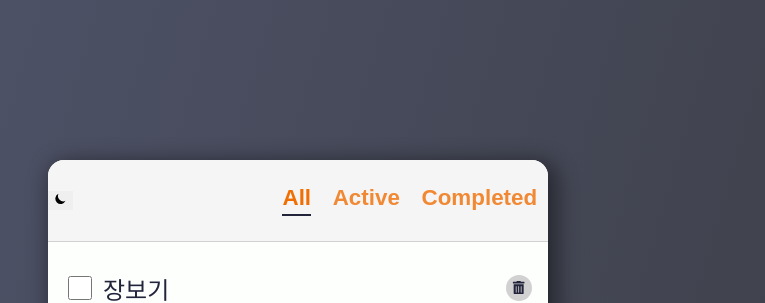
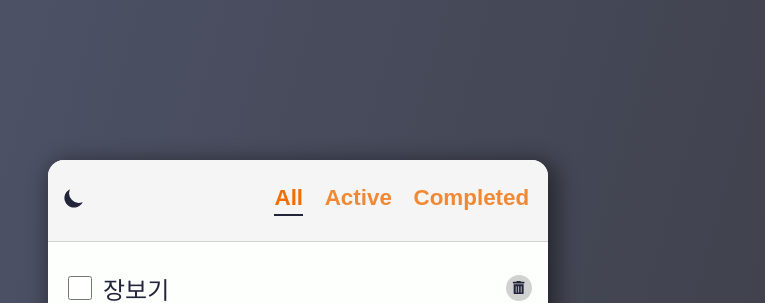
Before and after one commit to hheeju98/react-todo, a React (Create React App) app: page / in a window 1280 px wide. Shown: the top 303 px of the page, without its empty margins (342-1107 px from the left). Built offline with nearby package versions, Linux system fonts and the light colour scheme.

Commit message:
다크모드 스타일링

```diff
--- a/src/components/Header/Header.jsx
+++ b/src/components/Header/Header.jsx
@@ -8,7 +8,7 @@
 
   return (
     <header className={styles.header}>
-      <button onClick={toggleDarkMode}>
+      <button onClick={toggleDarkMode} className={styles.toggle}>
         {!darkMode && <HiMoon />}
         {darkMode && <HiSun />}
       </button>
--- a/src/components/Header/Header.module.css
+++ b/src/components/Header/Header.module.css
@@ -1,11 +1,24 @@
 .header {
   display: flex;
   justify-content: space-between;
+  padding: 0 0.5rem;
   align-items: center;
   background-color: var(--color-bg-dark);
   border-bottom: 1px solid var(--color-grey);
 }
 
+.toggle {
+  font-size: 1.5rem;
+  cursor: pointer;
+  background-color: transparent;
+  color: var(--color-text);
+  transition: all 150ms ease-out;
+}
+
+.toggle:hover {
+  transform: scale(1.1);
+  color: var(--color-accent);
+}
 .filters {
   display: flex;
 }
--- a/src/index.css
+++ b/src/index.css
@@ -8,6 +8,12 @@
   --color-scrollbar: #aaa7a7;
 }
 
+html.dark {
+  --color-bg-dark: #1a1c35;
+  --color-bg: #22243b;
+  --color-grey: #4e4e4e;
+  --color-text: #fdfffd;
+}
 body {
   margin: 0;
   font-family: -apple-system, BlinkMacSystemFont, "Segoe UI", "Roboto", "Oxygen",
```
